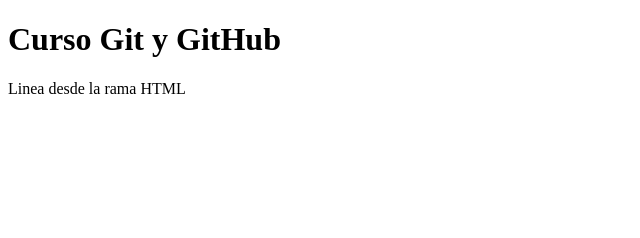
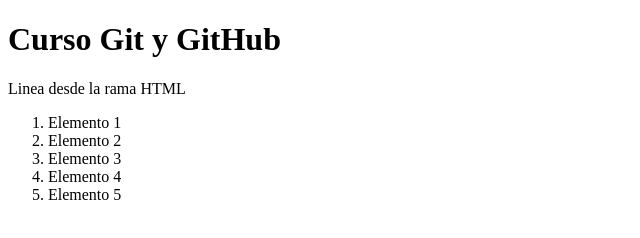
Before and after one commit to MaulDavide/zzz_para_borrar, a plain HTML site: page index.html in a window 1280 px wide. Shown: the whole page, without its empty margins (0-640 px from the left). Drawn offline with Linux system fonts and the light colour scheme.

Commit message:
Agregando app.js y una ol

```diff
--- a/index.html
+++ b/index.html
@@ -8,5 +8,13 @@
 <body>
     <h1>Curso Git y GitHub</h1>
     <p>Linea desde la rama HTML</p>
+    <ol>
+        <li>Elemento 1</li>
+        <li>Elemento 2</li>
+        <li>Elemento 3</li>
+        <li>Elemento 4</li>
+        <li>Elemento 5</li>
+    </ol>
+    <script src="app.js"></script>
 </body>
 </html>
```
